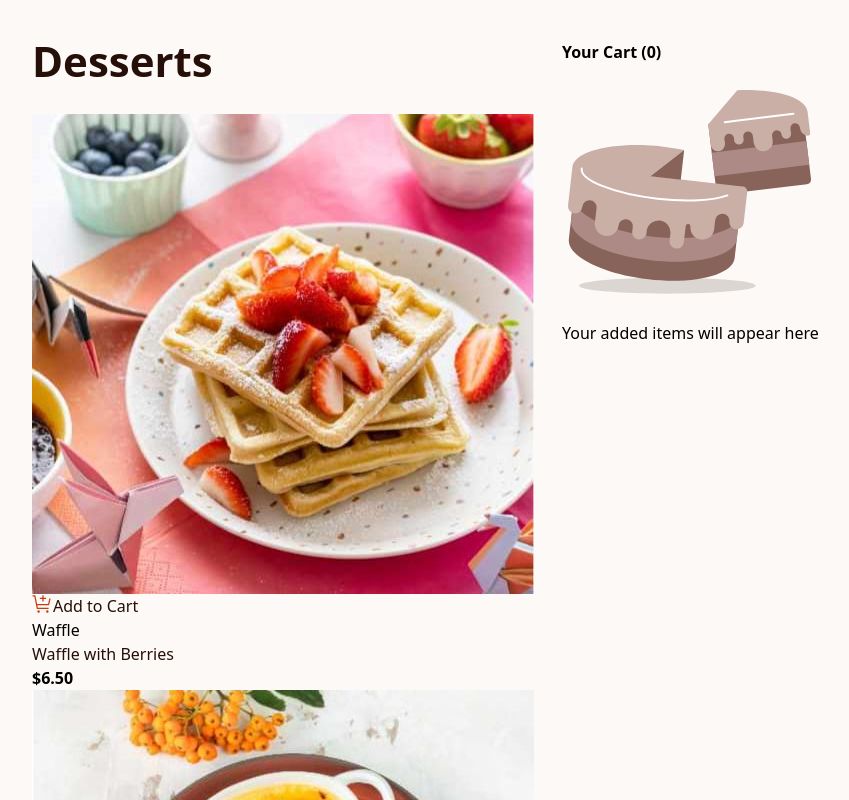
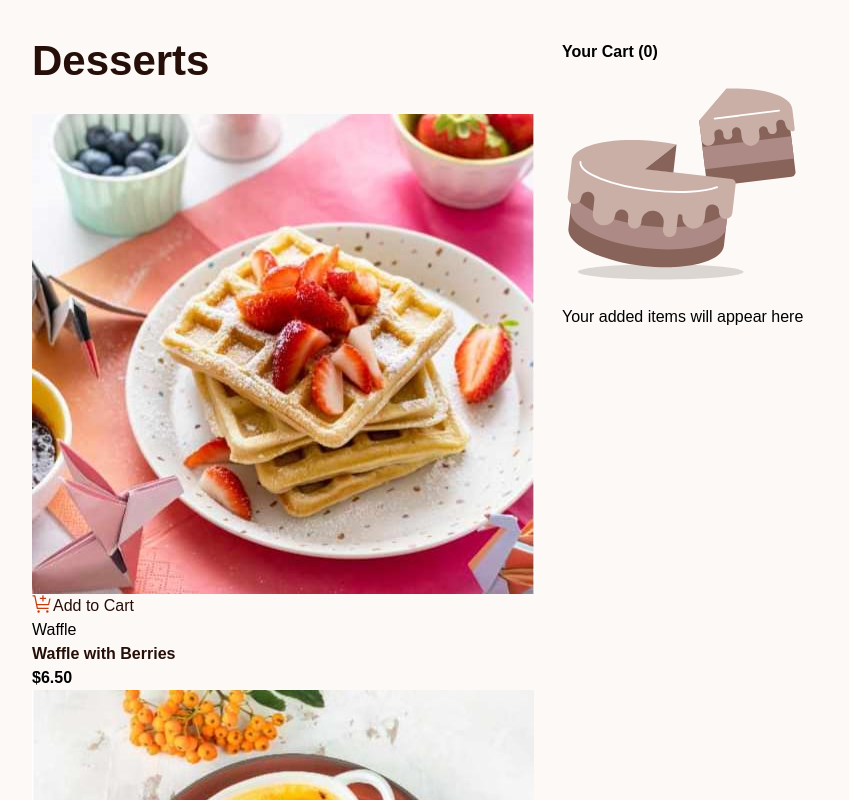
Before and after one commit to lucasfarias-alpha/Mini-PLP-React-vite, a React (Vite) app: page / in a window 1280 px wide. Shown: the top 800 px of the page, without its empty margins (24-873 px from the left). Built offline with nearby package versions, Linux system fonts and the light colour scheme.

Commit message:
adiciona um plus de hover nos produtos

```diff
--- a/src/Components/CartContext.tsx
+++ b/src/Components/CartContext.tsx
@@ -82,11 +82,11 @@ export const CartProvider: React.FC<CartProviderProps> = ({ children }) => {
     setCart((prevCart) =>
       prevCart
         .map((item) =>
-          item.product.name === product.name && item.quantity > 1
+          item.product.name === product.name
             ? { ...item, quantity: item.quantity - 1 }
             : item
         )
-        .filter((item) => item.quantity > 0)
+        .filter((item) => item.quantity > 0) // Remove o produto se a quantidade for 0
     );
   };
 
--- a/src/Components/ProductList.tsx
+++ b/src/Components/ProductList.tsx
@@ -77,8 +77,8 @@ const ProductList: React.FC = () => {
               </div>
               <div className="product-details mt-8">
                 <h2 className="text-rose-400 text-base font-normal">{product.category}</h2>
-                <p className="text-rose-900 text-base font-semibold">{product.name}</p>
-                <p className="text-red text-lg font-bold">${product.price.toFixed(2)}</p>
+                <p className="text-rose-900 text-base font-bold">{product.name}</p>
+                <p className="text-red text-base font-bold">${product.price.toFixed(2)}</p>
               </div>
             </div>
           );
--- a/src/Components/ShoppingCart.tsx
+++ b/src/Components/ShoppingCart.tsx
@@ -36,10 +36,10 @@ function ShoppingCart() {
             {cart.map((item, index) => (
               <div key={index} className="cart-item flex items-center justify-between py-6 border-b border-b-rose-100">
                 <div className="product-info flex-1 flex flex-col gap-2">
-                  <h3 className="font-medium text-sm">{item.product.name}</h3>
+                  <h3 className="font-bold text-sm">{item.product.name}</h3>
                   <div className="flex items-center gap-2">
-                    <p className="text-red text-sm font-medium">{item.quantity}x</p>
-                    <p className="text-rose-400 text-base font-normal "> @${item.product.price.toFixed(2)}</p>
+                    <p className="text-red text-base font-bold">{item.quantity}x</p>
+                    <p className="text-rose-400 text-base font-medium "> @${item.product.price.toFixed(2)}</p>
                     <p className="text-rose-500 text-base font-semibold">
                       ${(item.product.price * item.quantity).toFixed(2)}
                     </p>
@@ -68,7 +68,7 @@ function ShoppingCart() {
           </div>
 
           <button
-            className="bg-green-500 py-2 px-4 bg-red rounded-3xl w-full h-12 text-rose-50 text-base font-bold hover:opacity-90"
+            className="bg-green-500 py-2 px-4 bg-red rounded-3xl w-full h-12 text-rose-50 text-base font-bold hover:opacity-90 outline"
             onClick={handleConfirmOrder}
           >
             Confirm Order
@@ -99,12 +99,12 @@ function ShoppingCart() {
                           )}
 
                           <div className="flex flex-col flex-1 pl-3">
-                            <p className="text-rose-900 text-base font-medium">
+                            <p className="text-rose-900 text-base font-bold">
                               {item.product.name}
                             </p>
                             <div className="flex gap-3">
-                              <p className="font-medium text-red">x{item.quantity}</p>
-                              <p className="text-rose-400">@ ${item.product.price.toFixed(2)}</p>
+                              <p className="font-bold text-red ">{item.quantity}x</p>
+                              <p className="text-rose-400 text-base font-normal">@ ${item.product.price.toFixed(2)}</p>
                             </div>
                           </div>
                           <p className="text-rose-900 font-semibold text-base">${(item.product.price * item.quantity).toFixed(2)}</p>
@@ -114,8 +114,8 @@ function ShoppingCart() {
                     ))}
                   </div>
 
-                  <div className="order-total mt-4 flex justify-between">
-                    <span className="text-sm font-normal">Order Total</span>
+                  <div className="order-total mt-4 flex justify-between items-center">
+                    <span className="text-base font-normal">Order Total</span>
                     <h3 className="text-2xl font-bold ">${totalPrice.toFixed(2)}</h3>
                   </div>
                 </div>
--- a/src/index.css
+++ b/src/index.css
@@ -1,23 +1,13 @@
+@import url('https://fonts.googleapis.com/css2?family=Red+Hat+Text:ital,wght@0,300..700;1,300..700&display=swap');
+
+
 @tailwind base;
 @tailwind components;
 @tailwind utilities;
 
-@font-face {
-    font-family: 'RedHatText';
-    src: url('../public/assets/fonts/static/RedHatText-Bold.ttf') format('truetype'),
-         url('../public//assets/fonts/static/RedHatText-Bold.ttf') format('truetype'),
-         url('../public//assets/fonts/static/RedHatText-SemiBold.ttf') format('truetype');
-
-  }
-
-  @font-face {
-    font-family: 'RedHatText';
-    src: url('../public//assets/fonts/RedHatText-Italic-VariableFont_wght.ttf') format('truetype'),
-         url('../public//assets/fonts/RedHatText-VariableFont_wght.ttf') format('truetype');
-
-    font-style: italic;
-  }
-
+body {
+  font-family: "RedHatText", sans-serif;
+}
 
 .overflow-y-auto {
   overflow-y: auto;
@@ -40,8 +30,6 @@
   border: 2px solid #f1f1f1;
 }
 
-
-.overflow-y-auto {
-  scrollbar-width: thin;
-  scrollbar-color: #c4c4c4 #f1f1f1;
+.outline{
+  outline: none !important;;
 }
```
